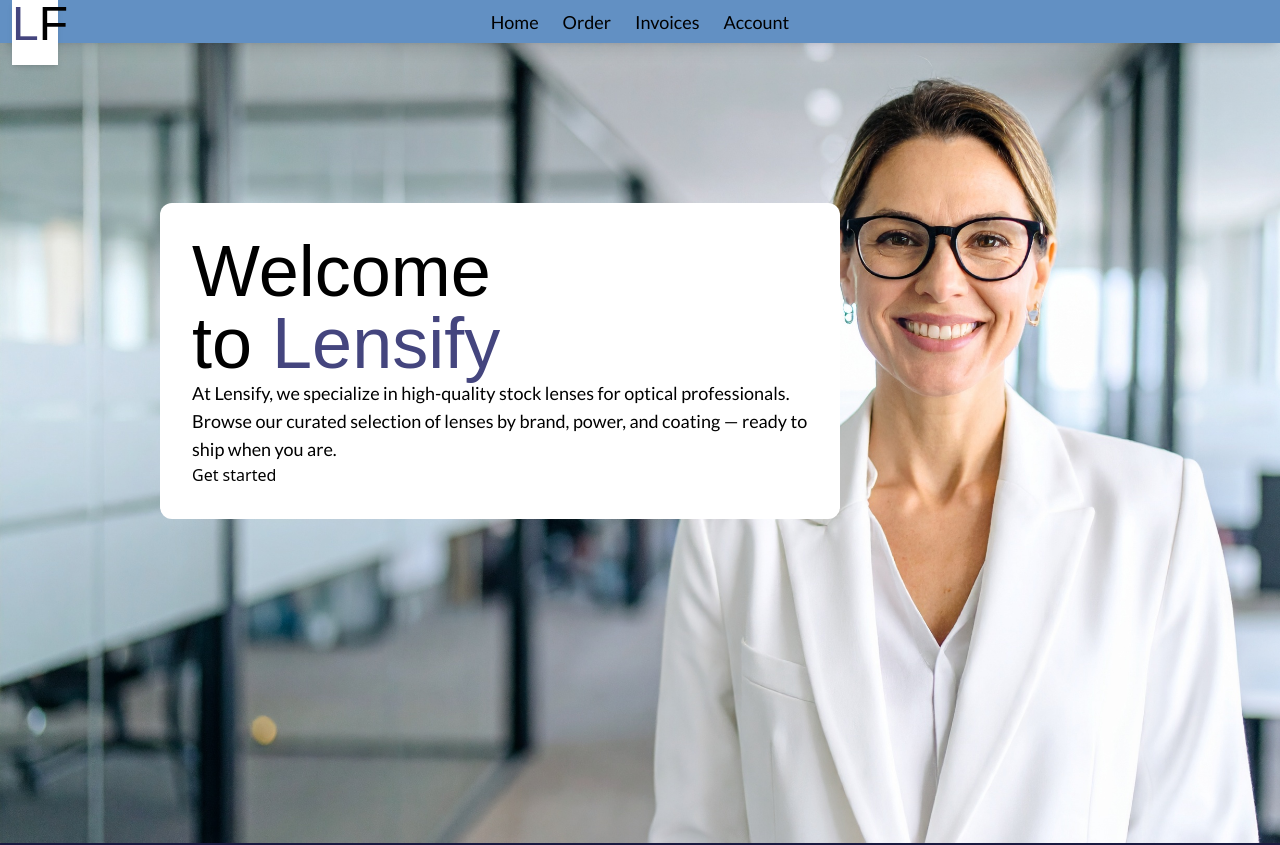
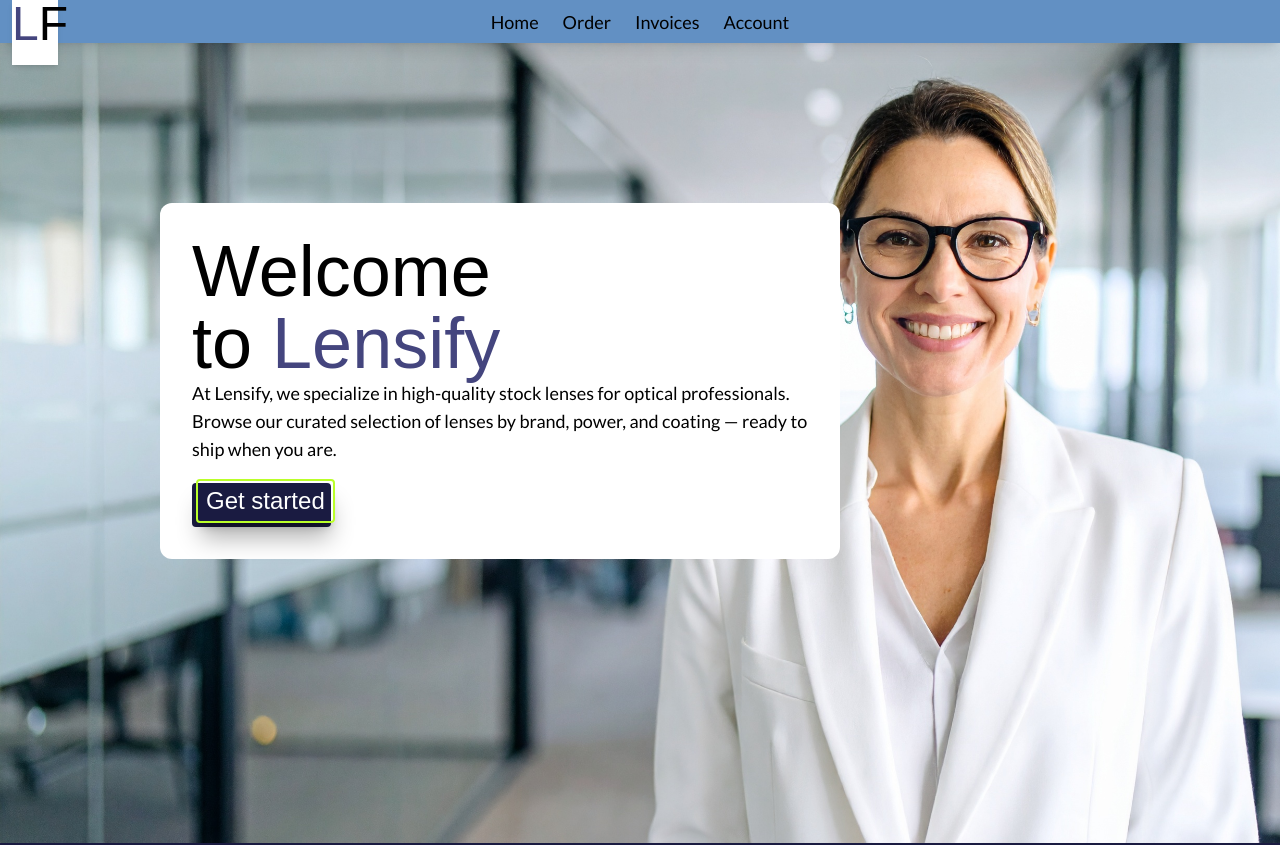
Before and after one commit to SMcDani/lensify, a React (Vite) app: page / in a window 1280 px wide. Shown: the top 845 px of the page. Built offline with nearby package versions, Linux system fonts and the light colour scheme; a web font is replaced by a local one.

Commit message:
Styled button

```diff
--- a/src/pages/Home.tsx
+++ b/src/pages/Home.tsx
@@ -1,4 +1,6 @@
 function Home() {
+  const handleClick = () => {};
+
   return (
     <div>
       <div className="flex bg-[url('/images/woman%203.jpg')] bg-cover w-full h-screen">
@@ -14,9 +16,14 @@ function Home() {
             professionals. Browse our curated selection of lenses by brand,
             power, and coating — ready to ship when you are.
           </p>
-          <button className="border-[var(--lime)] border-solid">
-            Get started
-          </button>
+          <div className="bg-[var(--space-cadet)] inline-block rounded-sm mt-5">
+            <button
+              className="relative -top-1 left-1 font-(family-name:--font-primary) text-2xl border-2 border-[var(--lime)] border-solid rounded-sm text-white px-2 py-1 shadow-xl/30"
+              onClick={handleClick}
+            >
+              Get started
+            </button>
+          </div>
         </div>
       </div>
     </div>
```
